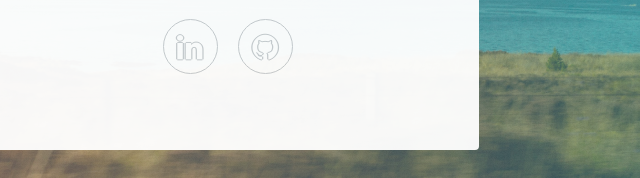
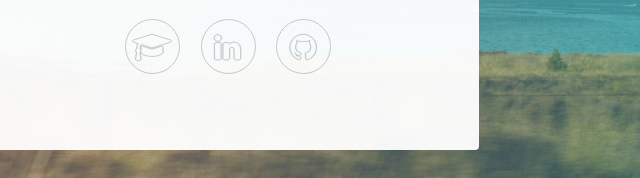
Before and after one commit to pawni/pawni.github.io, a plain HTML site: page index.html in a window 1280 px wide. Shown: the part 503-681 px from the top of the page, 412-1052 px from the left. Drawn offline with Linux system fonts and the light colour scheme.

Commit message:
add google scholar

```diff
--- a/index.html
+++ b/index.html
@@ -32,8 +32,9 @@
 
 						<footer>
 							<ul class="icons">
+								<li><a href="https://scholar.google.com/citations?user=a5u9fVYAAAAJ" class="fa-graduation-cap">Google Scholar</a></li>
 								<li><a href="https://uk.linkedin.com/in/nickpawlowski" class="fa-linkedin">LinkedIn</a></li>
-								<li><a href="https://github.com/pawni" class="fa-github">Instagram</a></li>
+								<li><a href="https://github.com/pawni" class="fa-github">Github</a></li>
 							</ul>
 						</footer>
 					</section>
```
